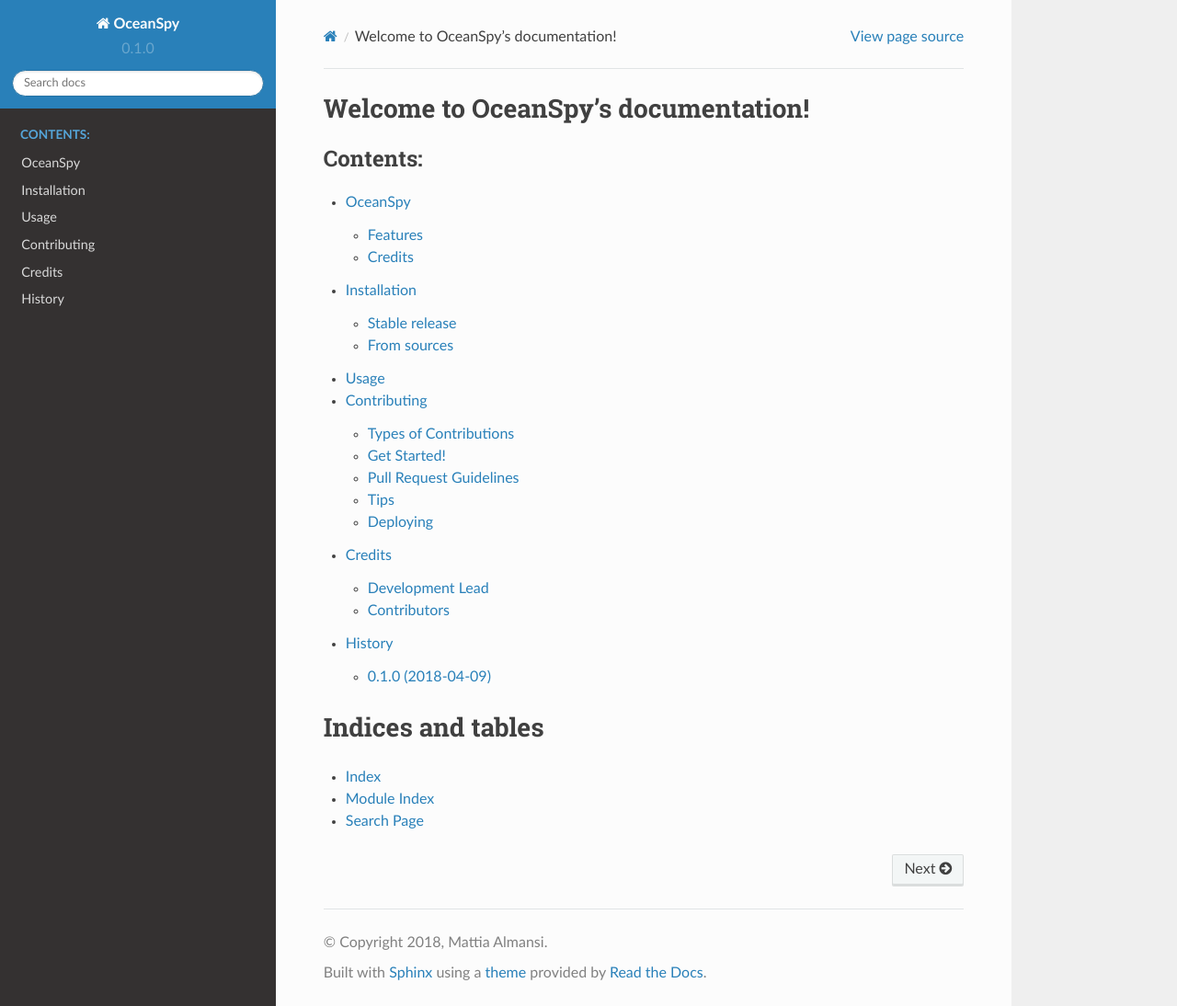
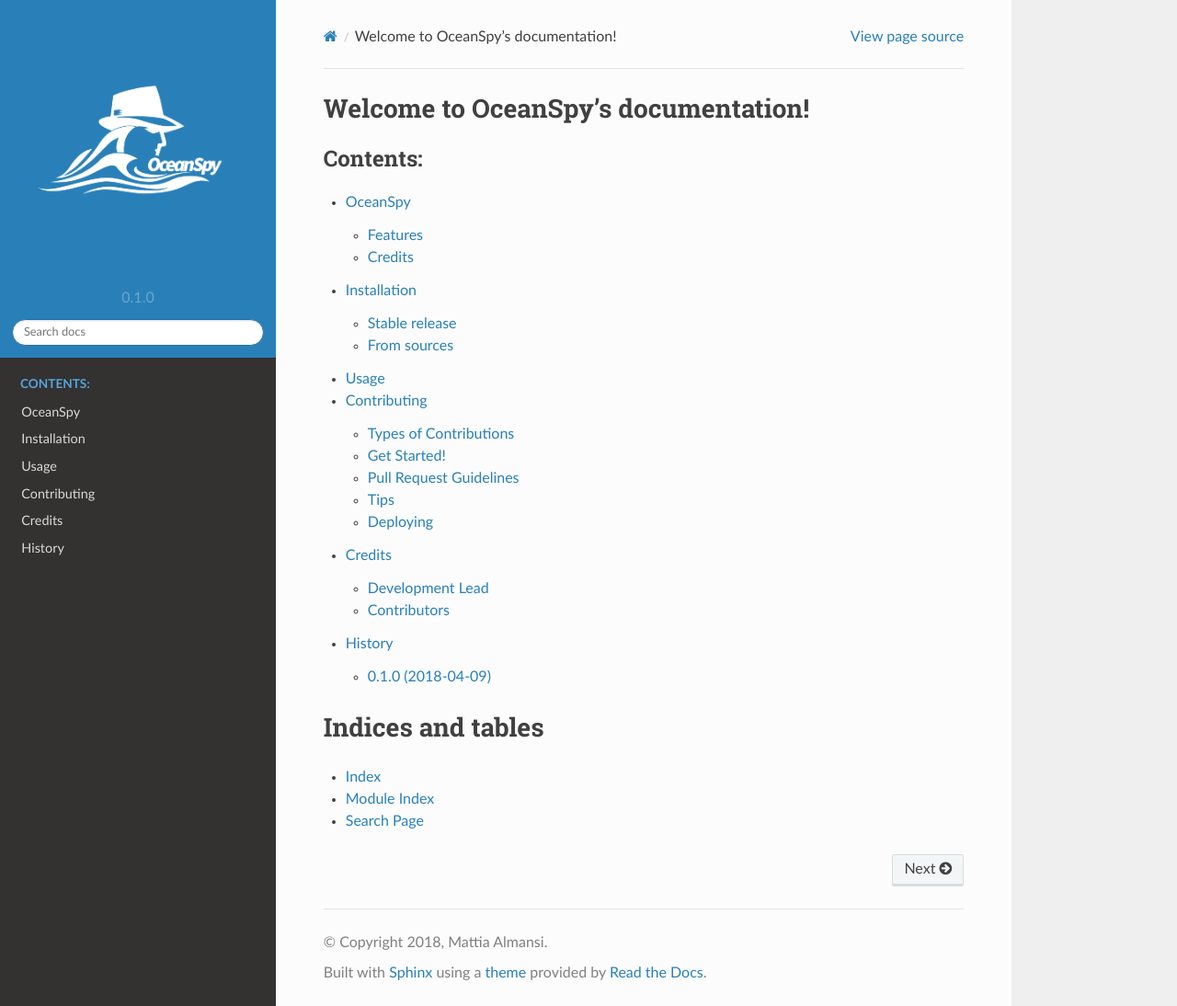
Before and after one commit to hainegroup/oceanspy, a Sphinx documentation site: the page built from docs/index.rst, in a window 1280 px wide and 1094 px high. Shown: the whole window at 92% size. Built offline with Sphinx 7.4.7 and the Read the Docs theme 2.0.0, drawn with Linux system fonts in a browser that asks for light colours; pages that are not in the unit, such as notebooks, are missing from menus.

Commit message:
Add logo

```diff
--- a/docs/conf.py
+++ b/docs/conf.py
@@ -91,13 +91,16 @@
 # theme further.  For a list of options available for each theme, see the
 # documentation.
 #
-# html_theme_options = {}
+html_theme_options = {'logo_only': True}
 
 # Add any paths that contain custom static files (such as style sheets) here,
 # relative to this directory. They are copied after the builtin static files,
 # so a file named "default.css" will overwrite the builtin "default.css".
 html_static_path = ['_static']
 
+# The name of an image file (relative to this directory) to place at the top
+# of the sidebar.
+html_logo = "_static/oceanspy_logo_white.png"
 
 # -- Options for HTMLHelp output ---------------------------------------
 
```
Also changed, not shown: docs/_static/oceanspy_logo_white.png (added).
